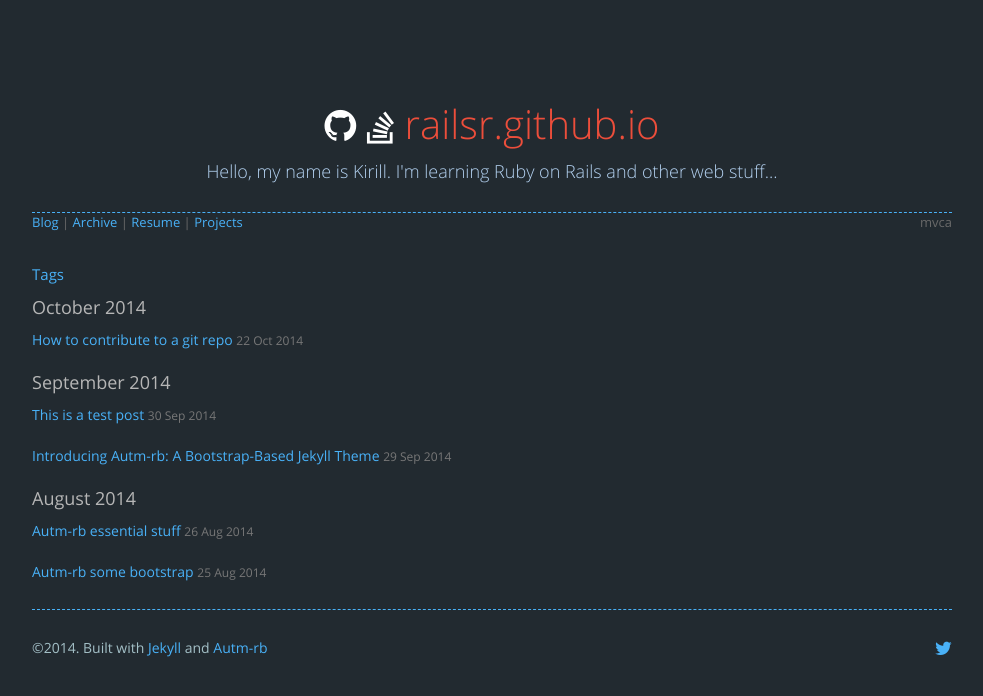
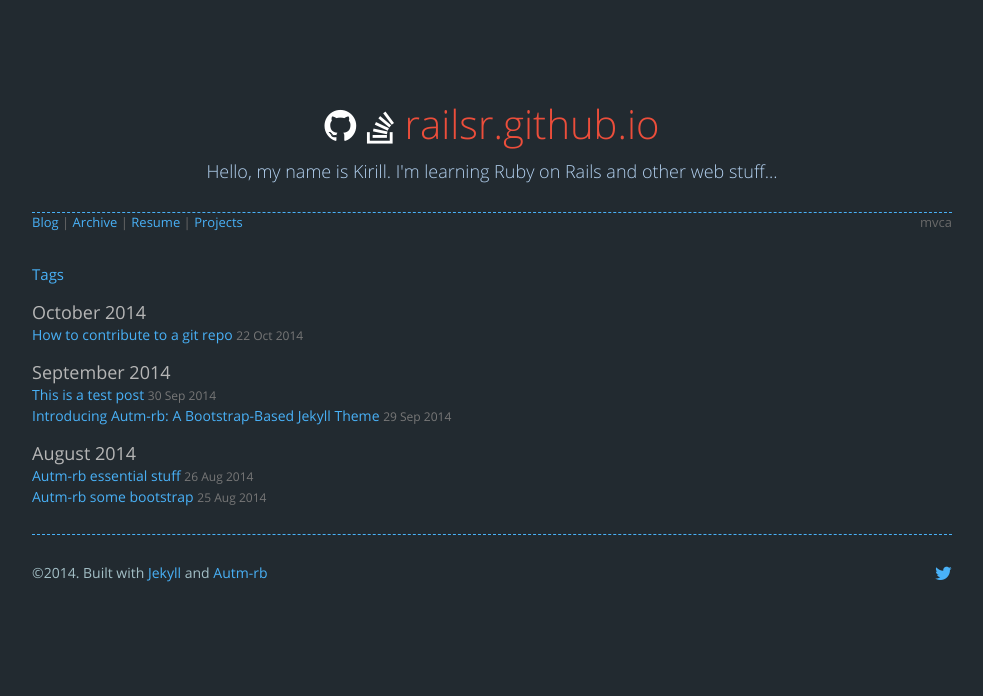
Before and after one commit to railsr/railsr.github.io, a Jekyll site: the page built from archive.html, in a window 1280 px wide. Shown: the top 696 px of the page, without its empty margins (148-1131 px from the left). Built offline with Jekyll 4.4.1, drawn with Linux system fonts in a browser that asks for light colours; nearby versions of some CDN libraries; comment, search, counter and statistics services are not loaded.

Commit message:
links margin

```diff
--- a/archive.html
+++ b/archive.html
@@ -13,9 +13,9 @@
       {{ post_month_year }}
     </h3>
   {% endif %}
-  <p>
+  <article>
     <a href="{{ post.url | prepend:site.baseurl}}" class="post-title-archive">{{ post.title }}</a>
     <small class="text-muted">{{ post.date | date_to_string }}</small>
-  </p>
+	</article>
 {% endfor %}
 </div>
--- a/public/stylesheets/styles.css
+++ b/public/stylesheets/styles.css
@@ -291,6 +291,10 @@
   float: right;
 }
 
+.section-header-archive, .tag_name{
+	margin:  15px 0 0 0;
+}
+
 footer .left{
   float: left;
 }
--- a/tags.html
+++ b/tags.html
@@ -15,7 +15,7 @@
 <div id="blog-archives">
 {% for tag in site.tags %}
   {% capture tag_name %}{{ tag | first }}{% endcapture %}
-  <h3 id="#{{ tag_name | slugize }}">{{ tag_name }}</h3>
+  <h3 class="tag_name" id="#{{ tag_name | slugize }}">{{ tag_name }}</h3>
   <a name="{{ tag_name | slugize }}"></a>
 
   {% for post in site.tags[tag_name] %}
```
